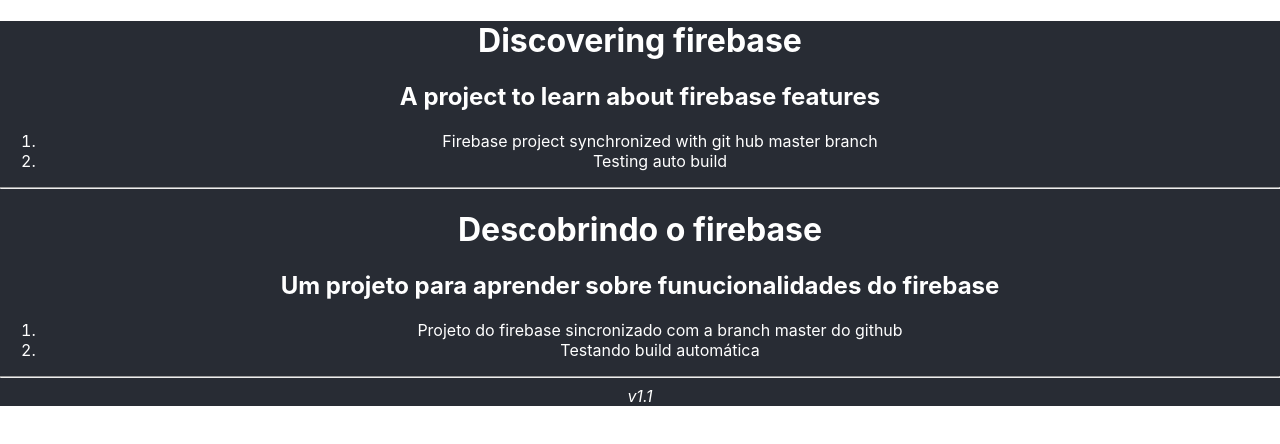
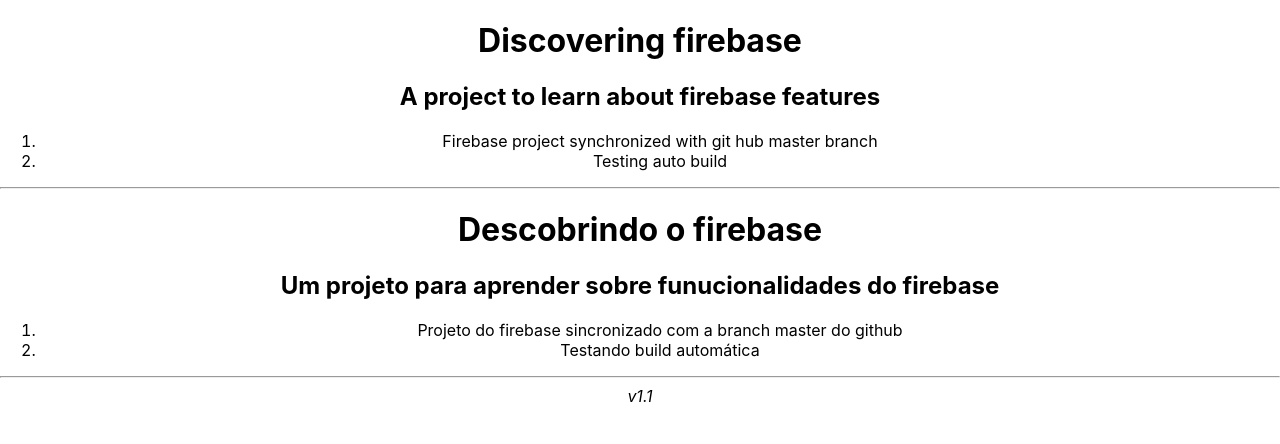
Before and after one commit to GustaSilvaBr/discovering-firebase, a React (Create React App) app: page / in a window 1280 px wide. Shown: the top 444 px of the page. Built offline with nearby package versions, Linux system fonts and the light colour scheme.

Commit message:
Revert ":sparkles: feat: add black background"
This reverts commit e8fdee26794c40ff2f20b9e6ff54e3e9472d8bba.

```diff
--- a/src/App.css
+++ b/src/App.css
@@ -13,8 +13,14 @@
   }
 }
 
-.App {
+.App-header {
   background-color: #282c34;
+  min-height: 100vh;
+  display: flex;
+  flex-direction: column;
+  align-items: center;
+  justify-content: center;
+  font-size: calc(10px + 2vmin);
   color: white;
 }
 
@@ -26,7 +32,6 @@
   from {
     transform: rotate(0deg);
   }
-
   to {
     transform: rotate(360deg);
   }
```
Also changed, not shown: 1 other file (tests, documents, lock files or other folders).
